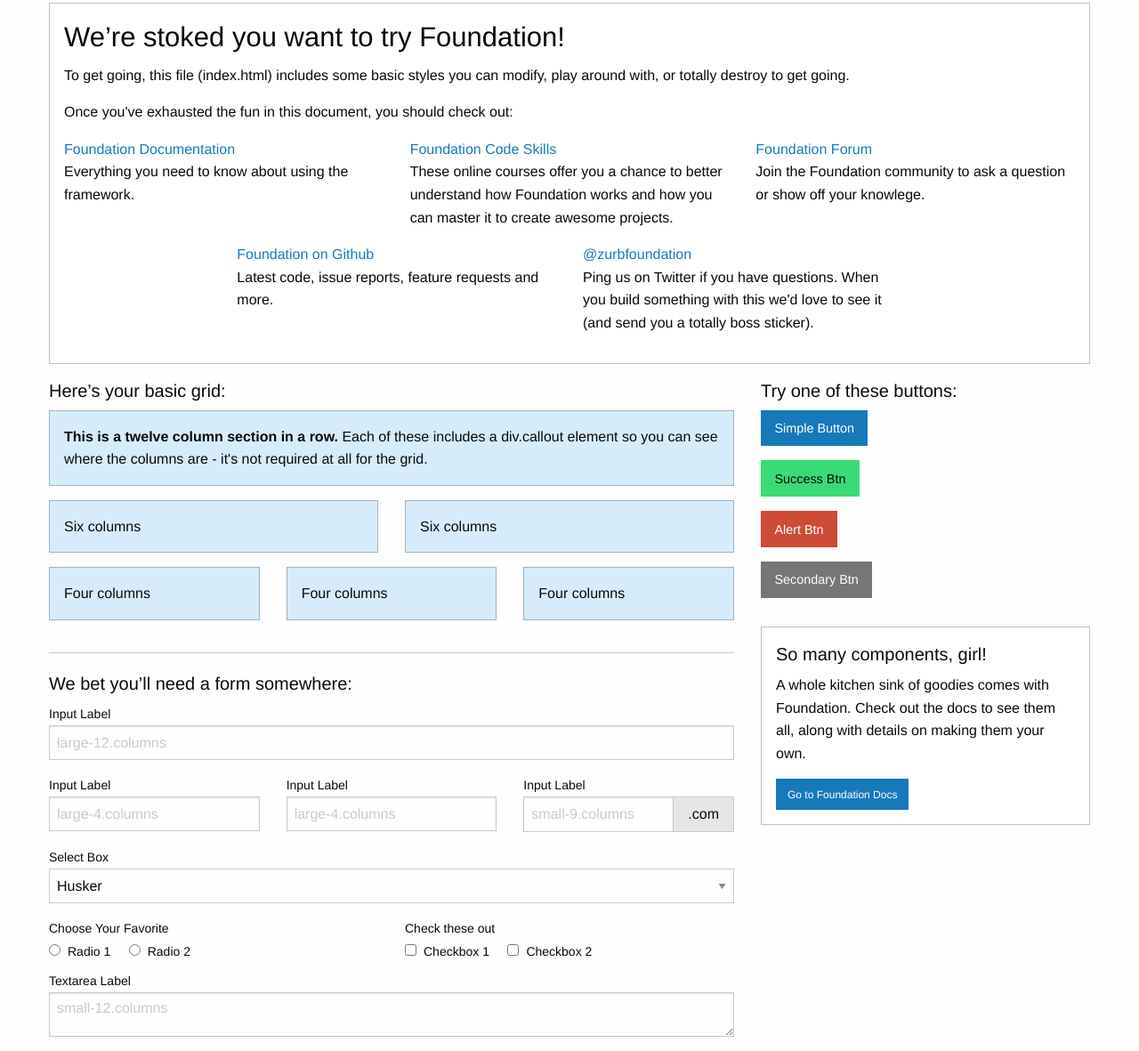
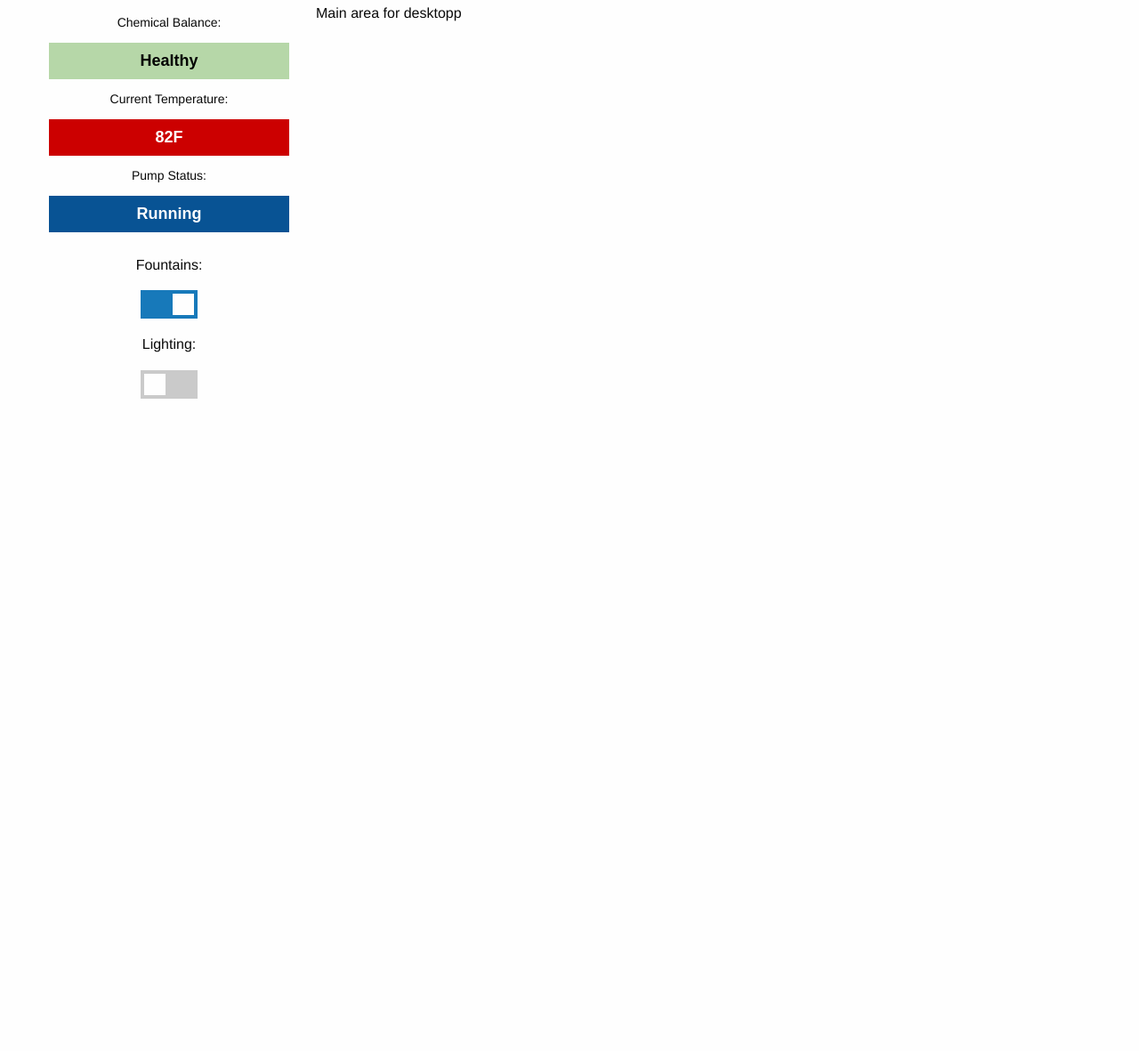
Before and after one commit to visbits/Pool-GUI, a plain HTML site: page index.html in a window 1280 px wide. Shown: the part 72-1253 px from the top of the page at 89% size. After the commit the page ends 800 px from the top, so only its background shows below. Drawn offline with Linux system fonts and the light colour scheme.

Commit message:
V1 Mobile UI

```diff
--- /dev/null
+++ b/css/style.css
@@ -0,0 +1,29 @@
+/* Global mobile options */
+.mobile-view {
+	text-align:  center;
+}
+.mobile-view label {
+	padding: 10px;
+}
+/* Sets the fields to 100% and styles the inputs */
+.mobile-view .mobile-display, .mobile-view .mobile-display:disabled {
+	font-size: 18px;
+	font-weight: bold;
+	text-align:  center;
+	color: black;
+	padding: 10px;
+	width: 100%;
+	border: 0px;
+}
+/* Style each field */
+.mobile-view .chemical-balance{
+	background-color: #b6d7a8;
+}
+.mobile-view .current-temperature:disabled{
+	background-color: #cc0000;
+	color: white;
+}
+.mobile-view .pump-control {
+	background-color: #085394;
+	color: white;
+}
--- a/index.html
+++ b/index.html
@@ -7,160 +7,47 @@
     <title>Foundation for Sites</title>
     <link rel="stylesheet" href="css/foundation.css">
     <link rel="stylesheet" href="css/app.css">
+    <link rel="stylesheet" href="css/style.css">
+    <link rel="stylesheet" href="path/to/font-awesome/css/font-awesome.min.css">
   </head>
   <body>
     <div class="row">
       <div class="large-12 columns">
-        <h1>Welcome to Foundation</h1>
+        <h1>VisualBits Pool</h1>
       </div>
     </div>
+    <div class="row">
+      <div class="mobile-view large-3 columns">
+        <Label>Chemical Balance:</Label>
+        <input class="mobile-display chemical-balance" type="textbox" value="Healthy" disabled="disabled" />
 
-    <div class="row">
-      <div class="large-12 columns">
-        <div class="callout">
-          <h3>We&rsquo;re stoked you want to try Foundation! </h3>
-          <p>To get going, this file (index.html) includes some basic styles you can modify, play around with, or totally destroy to get going.</p>
-          <p>Once you've exhausted the fun in this document, you should check out:</p>
-          <div class="row">
-            <div class="large-4 medium-4 columns">
-              <p><a href="http://foundation.zurb.com/docs">Foundation Documentation</a><br />Everything you need to know about using the framework.</p>
-            </div>
-            <div class="large-4 medium-4 columns">
-              <p><a href="http://zurb.com/university/code-skills">Foundation Code Skills</a><br />These online courses offer you a chance to better understand how Foundation works and how you can master it to create awesome projects.</p>
-            </div>
-            <div class="large-4 medium-4 columns">
-              <p><a href="http://foundation.zurb.com/forum">Foundation Forum</a><br />Join the Foundation community to ask a question or show off your knowlege.</p>
-            </div>
-          </div>
-          <div class="row">
-            <div class="large-4 medium-4 medium-push-2 columns">
-              <p><a href="http://github.com/zurb/foundation">Foundation on Github</a><br />Latest code, issue reports, feature requests and more.</p>
-            </div>
-            <div class="large-4 medium-4 medium-pull-2 columns">
-              <p><a href="https://twitter.com/ZURBfoundation">@zurbfoundation</a><br />Ping us on Twitter if you have questions. When you build something with this we'd love to see it (and send you a totally boss sticker).</p>
-            </div>
-          </div>
+        <Label>Current Temperature:</Label>
+        <input class="mobile-display current-temperature" type="textbox" value="82F" disabled="disabled" />
+
+        <Label>Pump Status:</Label>
+        <input class="mobile-display pump-control" class="button" type="button" value="Running" />
+        <br />        <br />
+
+        <p>Fountains:</p>
+        <div class="switch">
+          <input class="switch-input" id="fountains" type="checkbox" name="fountains" checked="checked">
+          <label class="switch-paddle" for="fountains">
+            <span class="show-for-sr">Fountains</span>
+          </label>
+        </div>
+
+        <p>Lighting:</p>
+        <div class="switch">
+          <input class="switch-input" id="lighting" type="checkbox" name="lighting">
+          <label class="switch-paddle" for="lighting">
+            <span class="show-for-sr">Lighting</span>
+          </label>
         </div>
       </div>
-    </div>
-
-    <div class="row">
-      <div class="large-8 medium-8 columns">
-        <h5>Here&rsquo;s your basic grid:</h5>
-        <!-- Grid Example -->
-
-        <div class="row">
-          <div class="large-12 columns">
-            <div class="primary callout">
-              <p><strong>This is a twelve column section in a row.</strong> Each of these includes a div.callout element so you can see where the columns are - it's not required at all for the grid.</p>
-            </div>
-          </div>
-        </div>
-        <div class="row">
-          <div class="large-6 medium-6 columns">
-            <div class="primary callout">
-              <p>Six columns</p>
-            </div>
-          </div>
-          <div class="large-6 medium-6 columns">
-            <div class="primary callout">
-              <p>Six columns</p>
-            </div>
-          </div>
-        </div>
-        <div class="row">
-          <div class="large-4 medium-4 small-4 columns">
-            <div class="primary callout">
-              <p>Four columns</p>
-            </div>
-          </div>
-          <div class="large-4 medium-4 small-4 columns">
-            <div class="primary callout">
-              <p>Four columns</p>
-            </div>
-          </div>
-          <div class="large-4 medium-4 small-4 columns">
-            <div class="primary callout">
-              <p>Four columns</p>
-            </div>
-          </div>
-        </div>
-
-        <hr />
-
-        <h5>We bet you&rsquo;ll need a form somewhere:</h5>
-        <form>
-          <div class="row">
-            <div class="large-12 columns">
-              <label>Input Label</label>
-              <input type="text" placeholder="large-12.columns" />
-            </div>
-          </div>
-          <div class="row">
-            <div class="large-4 medium-4 columns">
-              <label>Input Label</label>
-              <input type="text" placeholder="large-4.columns" />
-            </div>
-            <div class="large-4 medium-4 columns">
-              <label>Input Label</label>
-              <input type="text" placeholder="large-4.columns" />
-            </div>
-            <div class="large-4 medium-4 columns">
-              <div class="row collapse">
-                <label>Input Label</label>
-                <div class="input-group">
-                  <input type="text" placeholder="small-9.columns" class="input-group-field" />
-                  <span class="input-group-label">.com</span>
-                </div>
-              </div>
-            </div>
-          </div>
-          <div class="row">
-            <div class="large-12 columns">
-              <label>Select Box</label>
-              <select>
-                <option value="husker">Husker</option>
-                <option value="starbuck">Starbuck</option>
-                <option value="hotdog">Hot Dog</option>
-                <option value="apollo">Apollo</option>
-              </select>
-            </div>
-          </div>
-          <div class="row">
-            <div class="large-6 medium-6 columns">
-              <label>Choose Your Favorite</label>
-              <input type="radio" name="pokemon" value="Red" id="pokemonRed"><label for="pokemonRed">Radio 1</label>
-              <input type="radio" name="pokemon" value="Blue" id="pokemonBlue"><label for="pokemonBlue">Radio 2</label>
-            </div>
-            <div class="large-6 medium-6 columns">
-              <label>Check these out</label>
-              <input id="checkbox1" type="checkbox"><label for="checkbox1">Checkbox 1</label>
-              <input id="checkbox2" type="checkbox"><label for="checkbox2">Checkbox 2</label>
-            </div>
-          </div>
-          <div class="row">
-            <div class="large-12 columns">
-              <label>Textarea Label</label>
-              <textarea placeholder="small-12.columns"></textarea>
-            </div>
-          </div>
-        </form>
-      </div>
-
-      <div class="large-4 medium-4 columns">
-        <h5>Try one of these buttons:</h5>
-        <p><a href="#" class="button">Simple Button</a><br/>
-        <a href="#" class="success button">Success Btn</a><br/>
-        <a href="#" class="alert button">Alert Btn</a><br/>
-        <a href="#" class="secondary button">Secondary Btn</a></p>
-        <div class="callout">
-          <h5>So many components, girl!</h5>
-          <p>A whole kitchen sink of goodies comes with Foundation. Check out the docs to see them all, along with details on making them your own.</p>
-          <a href="http://foundation.zurb.com/sites/docs/" class="small button">Go to Foundation Docs</a>
-        </div>
+      <div class="show-for-large large-9 columns">
+      Main area for desktopp
       </div>
     </div>
-
     <script src="js/vendor/jquery.js"></script>
     <script src="js/vendor/what-input.js"></script>
     <script src="js/vendor/foundation.js"></script>
```
